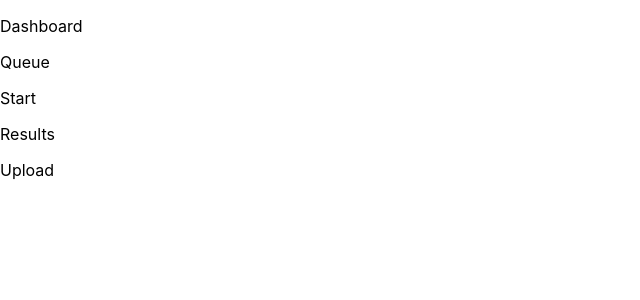
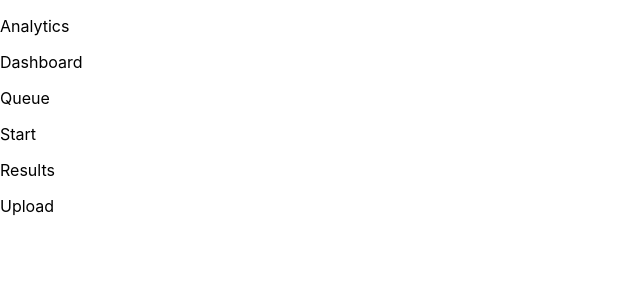
Before and after one commit to rxhxl-sxngh/Docu-AI, a React (Create React App) app in the folder client/: page / in a window 1280 px wide. Shown: the top 300 px of the page, without its empty margins (0-640 px from the left). Built offline with nearby package versions, Linux system fonts and the light colour scheme.

Commit message:
add missing analytics page

```diff
--- a/client/src/App.jsx
+++ b/client/src/App.jsx
@@ -4,18 +4,19 @@ import Queue from './queue/queue'
 import Logs from './logs/logs'
 import Results from './results/results'
 import Upload from './upload/upload'
+import Analytics from './analytics/analytics'
 
 
 
 function App() {
     return(
         <div>
+            <Analytics/>
             <Dashboard/>
             <Queue/>
             <Logs/>
             <Results/>
             <Upload/>
-
         </div>
 
     )
```
